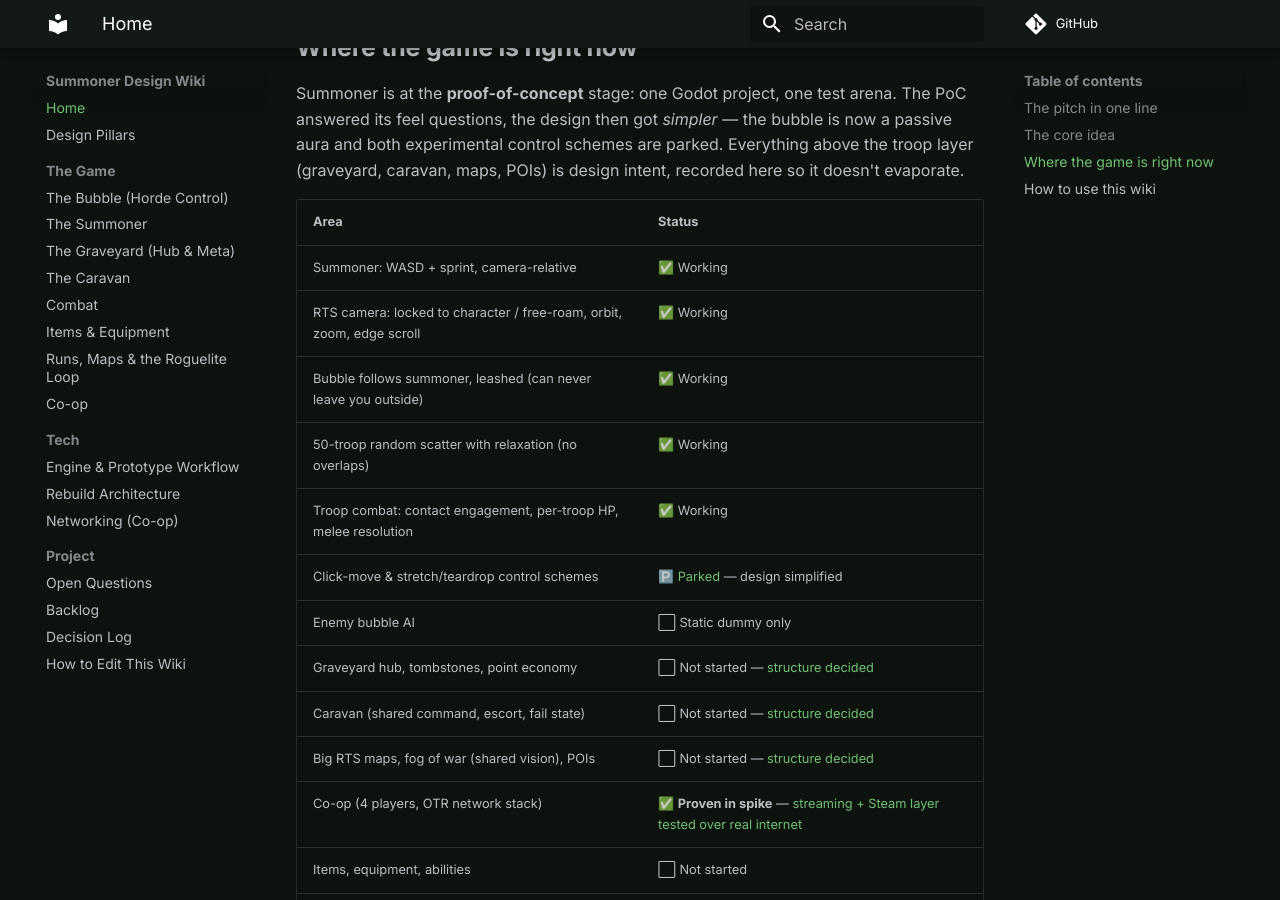
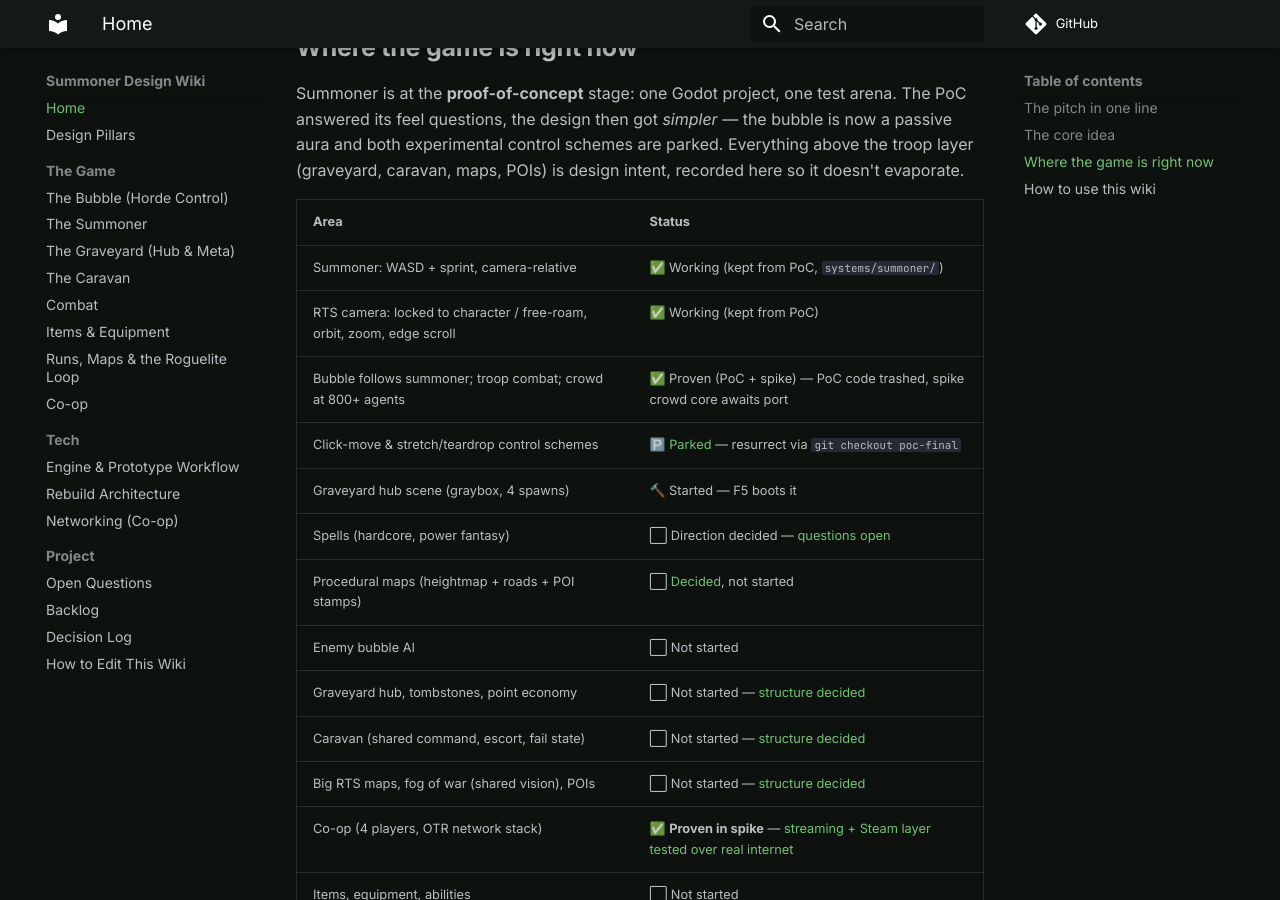
Before and after one commit to cap7n/SummonerWebsite, an MkDocs documentation site: the page built from docs/index.md, in a window 1280 px wide and 900 px high, scrolled down 1007 px. Built offline with MkDocs 1.6.1 and Material for MkDocs 9.7.7, drawn with Linux system fonts in a browser that asks for light colours; comment, search, counter and statistics services are not loaded.

Commit message:
PoC code trashed (tag poc-final), branches collapsed to main
Co-Authored-By: Claude Fable 5 <noreply@anthropic.com>

```diff
--- a/docs/index.md
+++ b/docs/index.md
@@ -27,13 +27,14 @@ Summoner is at the **proof-of-concept** stage: one Godot project, one test arena
 
 | Area | Status |
 |---|---|
-| Summoner: WASD + sprint, camera-relative | ✅ Working |
-| RTS camera: locked to character / free-roam, orbit, zoom, edge scroll | ✅ Working |
-| Bubble follows summoner, leashed (can never leave you outside) | ✅ Working |
-| 50-troop random scatter with relaxation (no overlaps) | ✅ Working |
-| Troop combat: contact engagement, per-troop HP, melee resolution | ✅ Working |
-| Click-move & stretch/teardrop control schemes | 🅿️ [Parked](game/bubble.md#parked-prototype-systems) — design simplified |
-| Enemy bubble AI | ⬜ Static dummy only |
+| Summoner: WASD + sprint, camera-relative | ✅ Working (kept from PoC, `systems/summoner/`) |
+| RTS camera: locked to character / free-roam, orbit, zoom, edge scroll | ✅ Working (kept from PoC) |
+| Bubble follows summoner; troop combat; crowd at 800+ agents | ✅ Proven (PoC + spike) — PoC code trashed, spike crowd core awaits port |
+| Click-move & stretch/teardrop control schemes | 🅿️ [Parked](game/bubble.md#parked-prototype-systems) — resurrect via `git checkout poc-final` |
+| Graveyard hub scene (graybox, 4 spawns) | 🔨 Started — F5 boots it |
+| Spells (hardcore, power fantasy) | ⬜ Direction decided — [questions open](project/open-questions.md#spells--power) |
+| Procedural maps (heightmap + roads + POI stamps) | ⬜ [Decided](game/runs.md#map-generation), not started |
+| Enemy bubble AI | ⬜ Not started |
 | Graveyard hub, tombstones, point economy | ⬜ Not started — [structure decided](game/graveyard.md) |
 | Caravan (shared command, escort, fail state) | ⬜ Not started — [structure decided](game/caravan.md) |
 | Big RTS maps, fog of war (shared vision), POIs | ⬜ Not started — [structure decided](game/runs.md) |
```
Also changed, not shown: docs/game/bubble.md (+1 -1 lines), docs/tech/engine.md (+5 -4 lines).
